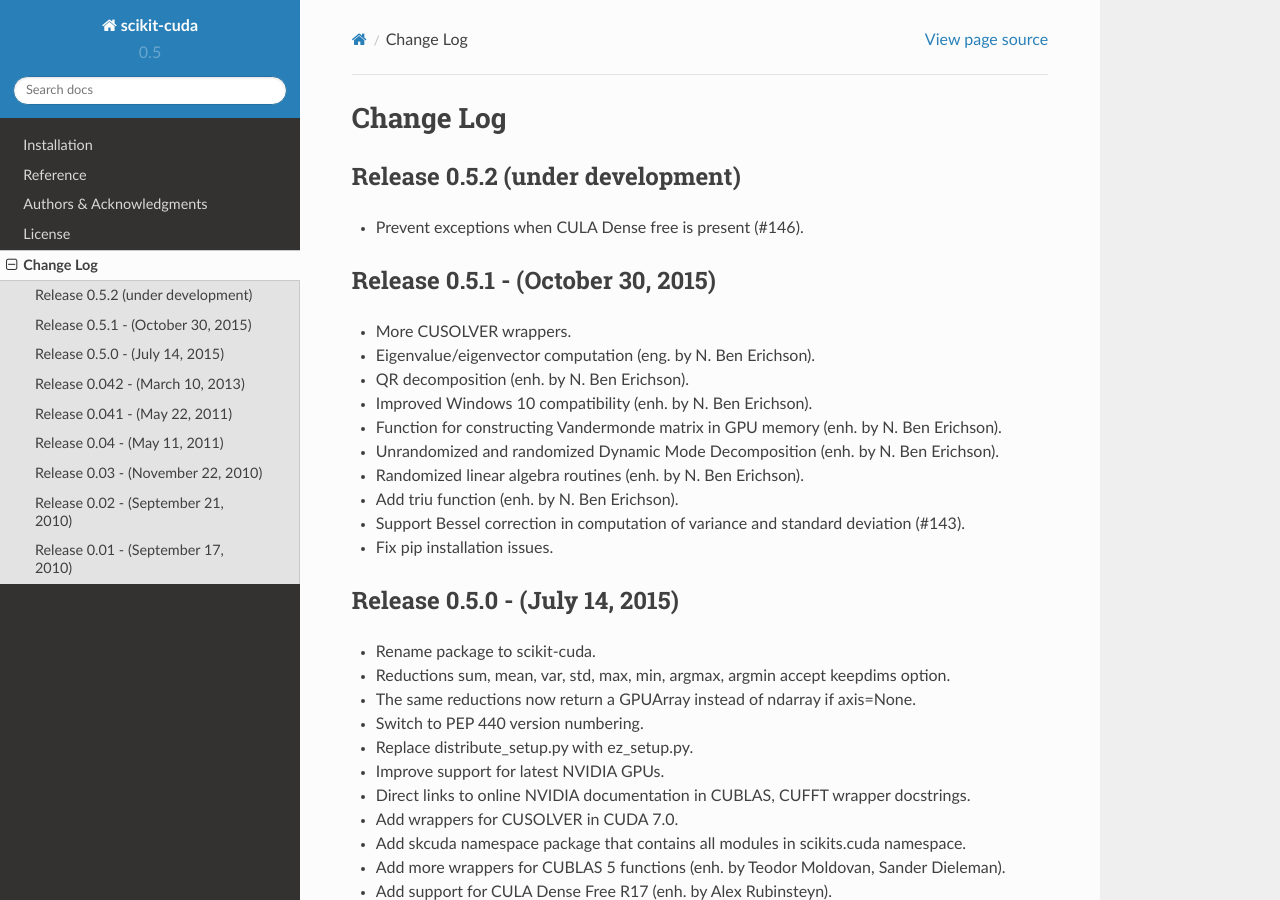
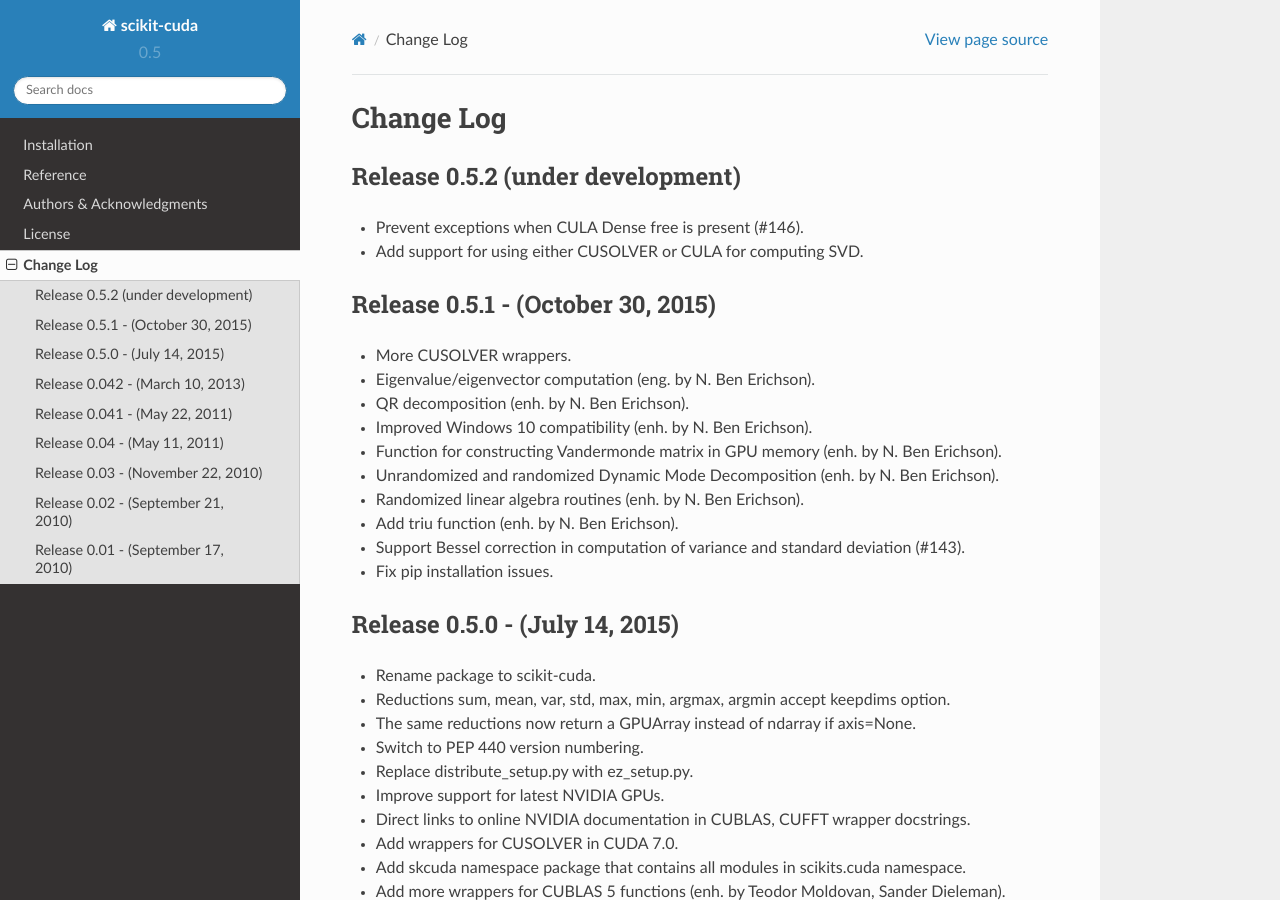
Before and after one commit to lebedov/scikit-cuda, a Sphinx documentation site: the page built from docs/source/changes.rst, in a window 1280 px wide and 900 px high. Built offline with Sphinx 7.4.7 and the Read the Docs theme 2.0.0, drawn with Linux system fonts in a browser that asks for light colours; formulas are drawn with MathJax 3.

Commit message:
Update change log.

```diff
--- a/docs/source/changes.rst
+++ b/docs/source/changes.rst
@@ -6,6 +6,7 @@
 Release 0.5.2 (under development)
 ---------------------------------
 * Prevent exceptions when CULA Dense free is present (#146).
+* Add support for using either CUSOLVER or CULA for computing SVD.
 
 Release 0.5.1 - (October 30, 2015)
 ----------------------------------
```
